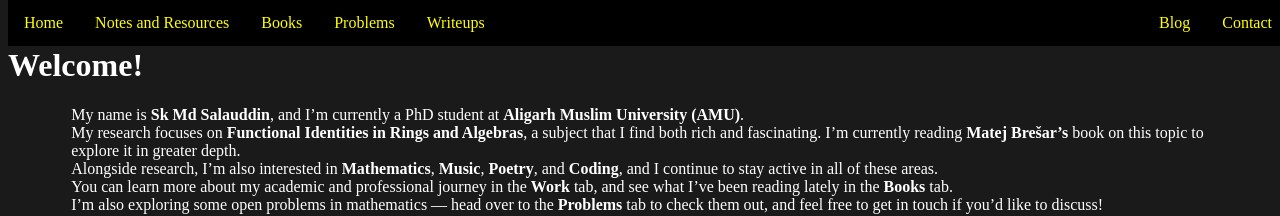
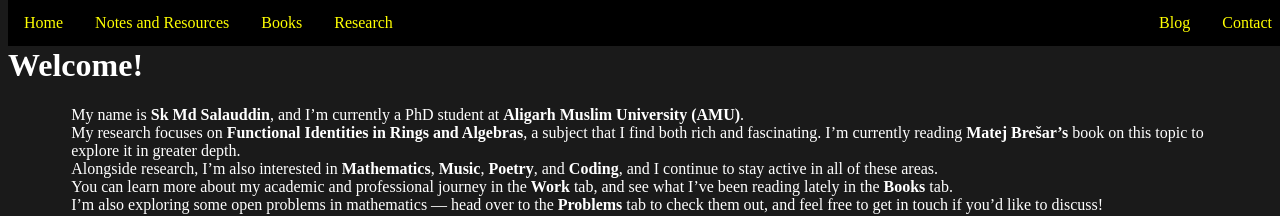
Before and after one commit to skmds99/salauddin.github.io, a Jekyll site: the page built from index.md, in a window 1280 px wide. Shown: the top 216 px of the page. Built offline with Jekyll 4.4.1, drawn with Linux system fonts in a browser that asks for light colours.

Commit message:
Update default.html

```diff
--- a/_layouts/default.html
+++ b/_layouts/default.html
@@ -19,10 +19,7 @@
                 <a class="navbara" href="/books.html">Books</a>
             </li>
             <li class="navbarleft">
-                <a class="navbara" href="/problems.html">Problems</a>
-            </li>
-            <li class="navbarleft">
-                <a class="navbara" href="/writeups.html">Writeups</a>
+                <a class="navbara" href="/research.html">Research</a>
             </li>
             <li class="navbarright">
                 <a class="navbara" href="/contact.html">Contact</a>
```
